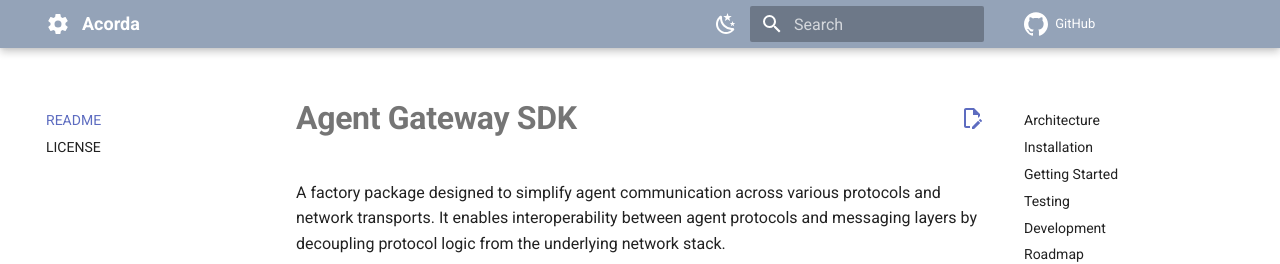
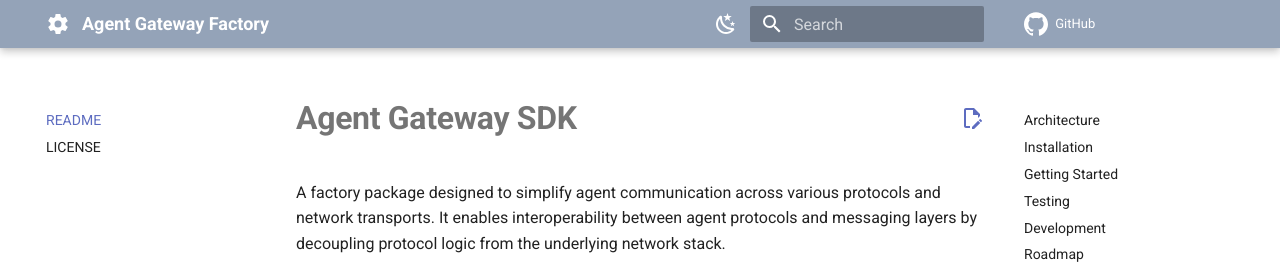
Before and after one commit to agntcy/app-sdk, an MkDocs documentation site: the page built from docs/README.md, in a window 1280 px wide. Shown: the top 264 px of the page. Built offline with MkDocs 1.6.1 and Material for MkDocs 9.7.7, drawn with Linux system fonts in a browser that asks for light colours; comment, search, counter and statistics services are not loaded.

```diff
--- a/mkdocs.yaml
+++ b/mkdocs.yaml
@@ -1,4 +1,4 @@
-site_name: Acorda
+site_name: Agent Gateway Factory
 repo_url: https://github.com/cisco-outshift-ai-agents/acorda
 repo_name: GitHub
 docs_dir: docs
```
